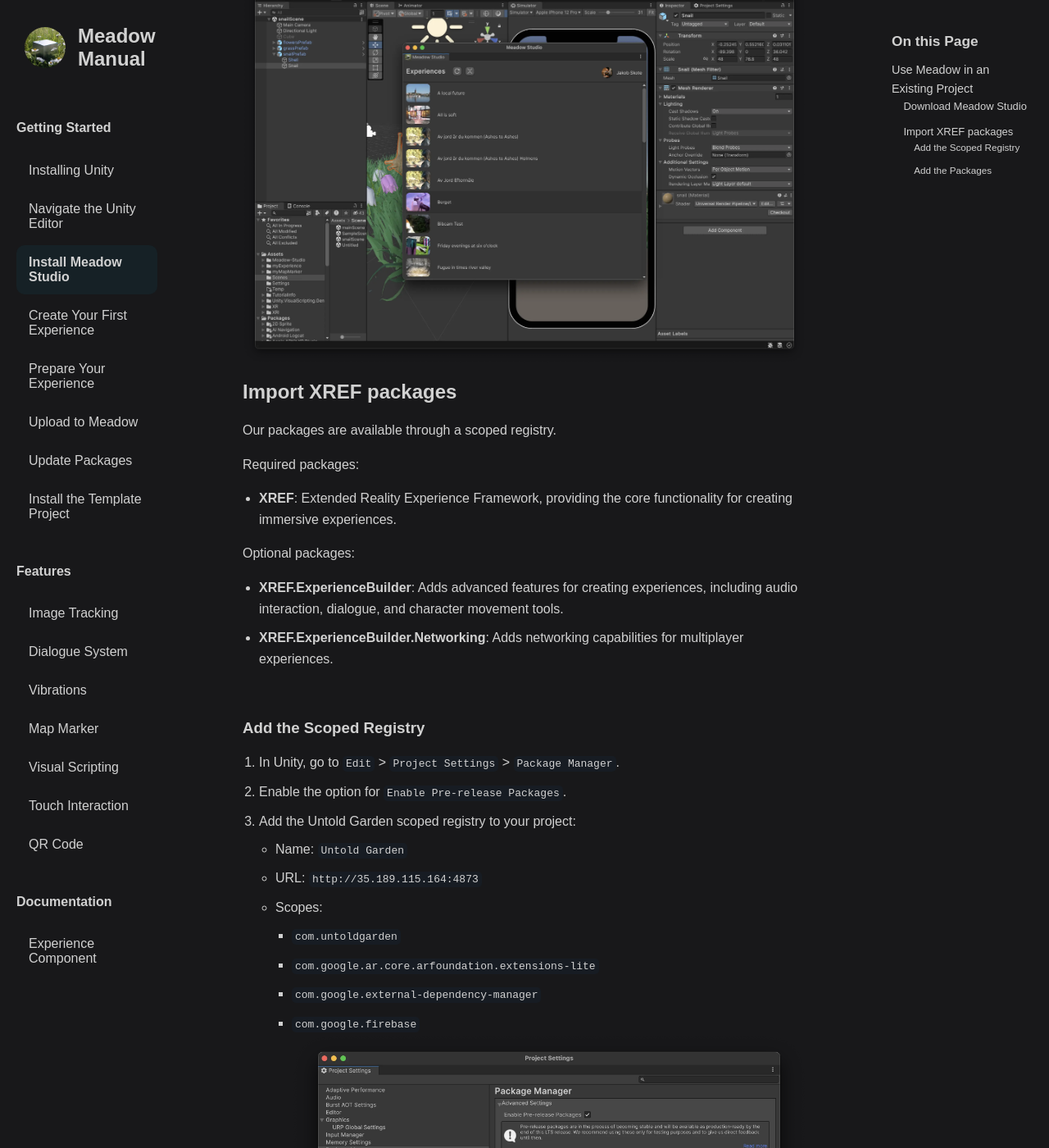
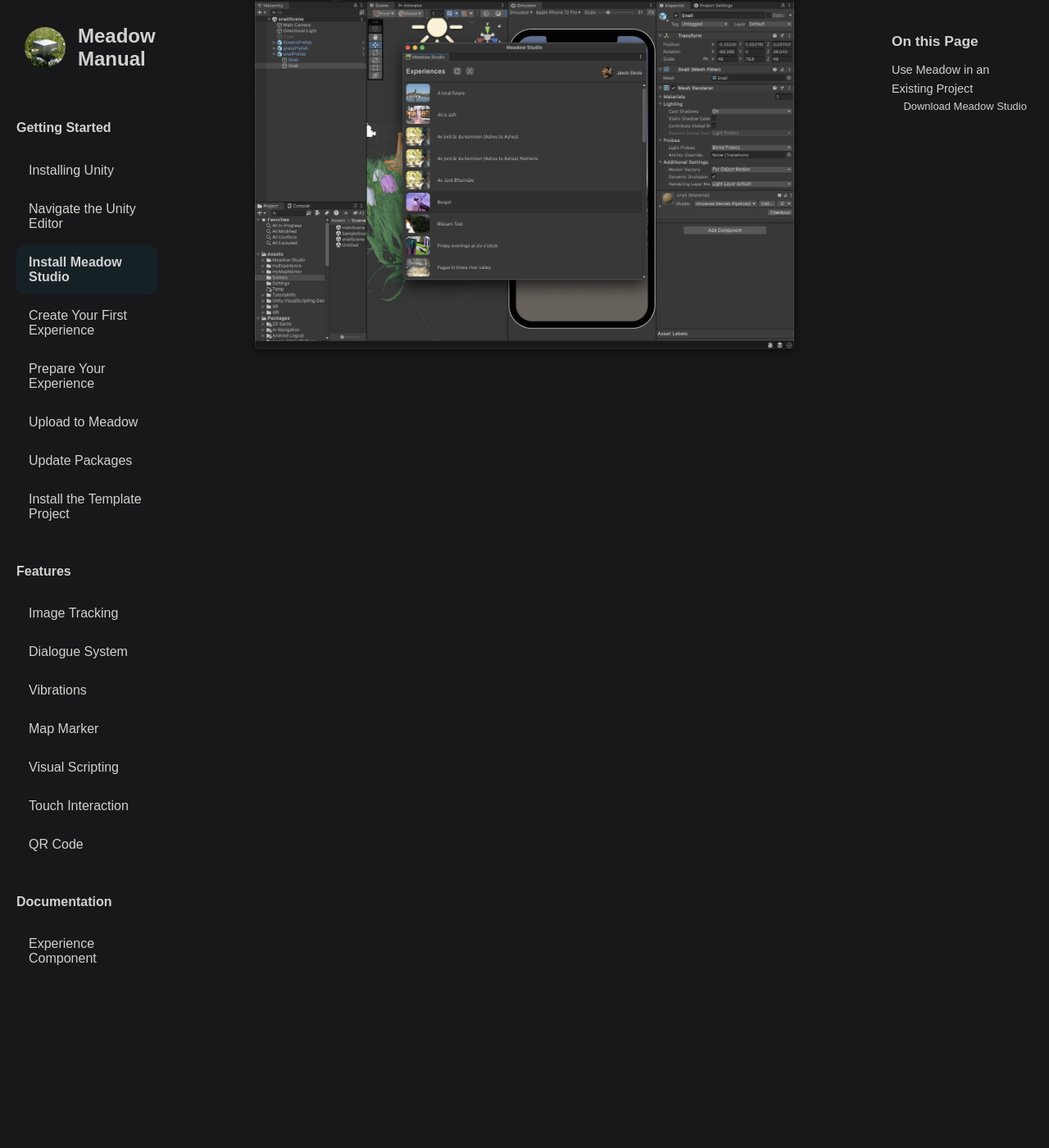
Before and after one commit to untoldgarden/meadow-manual, a Jekyll site: the page built from pages/getting-started/install-meadow-studio.md, in a window 1280 px wide and 1400 px high, scrolled down 907 px. Shown: the whole window at 82% size. Built offline with Jekyll 4.4.1, drawn with Linux system fonts in a browser that asks for light colours; the table of contents is made by our own code; some of the changed text lies outside the part shown.

Commit message:
Minor Updates
-Modified unity install text to more specifically recommend 6000.0 versions. Recommended not installing 6000.1 versions.
-Removed installing xref packages from the Install Meadow Studio page.

```diff
--- a/pages/getting-started/install-meadow-studio.md
+++ b/pages/getting-started/install-meadow-studio.md
@@ -31,7 +31,7 @@
 
 ![alt_text](../images/meadow-studio.webp "Meadow Studio Tab")
 
-## Import XREF packages
+<!-- ## Import XREF packages
 
 Our packages are available through a scoped registry.
 
@@ -77,4 +77,4 @@
    - com.untoldgarden.xref
    - com.untoldgarden.xref-experience-builder
 5. You should now see the packages in your list
-![alt_text](../images/packages.webp "Packages successfully installed")
+![alt_text](../images/packages.webp "Packages successfully installed") -->
```
Also changed, not shown: pages/getting-started/installing-unity.md (+1 -1 lines).
